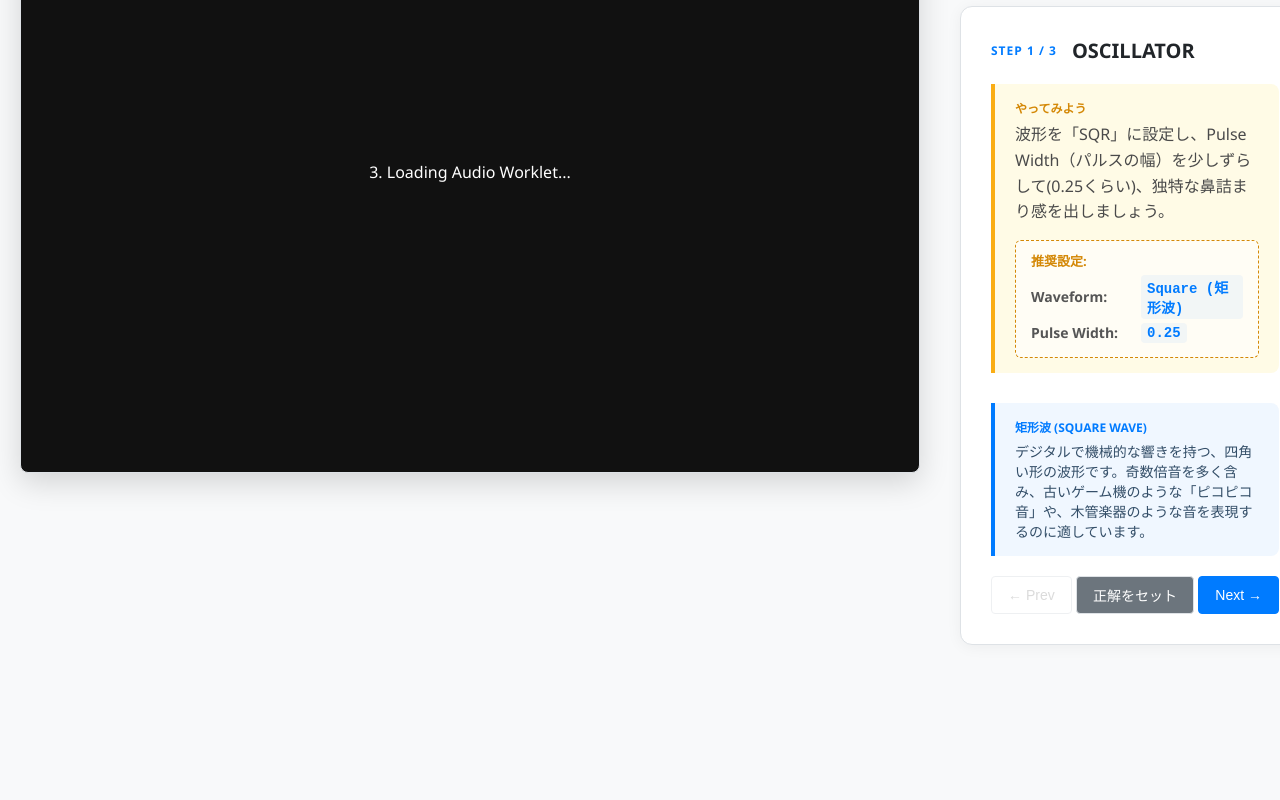
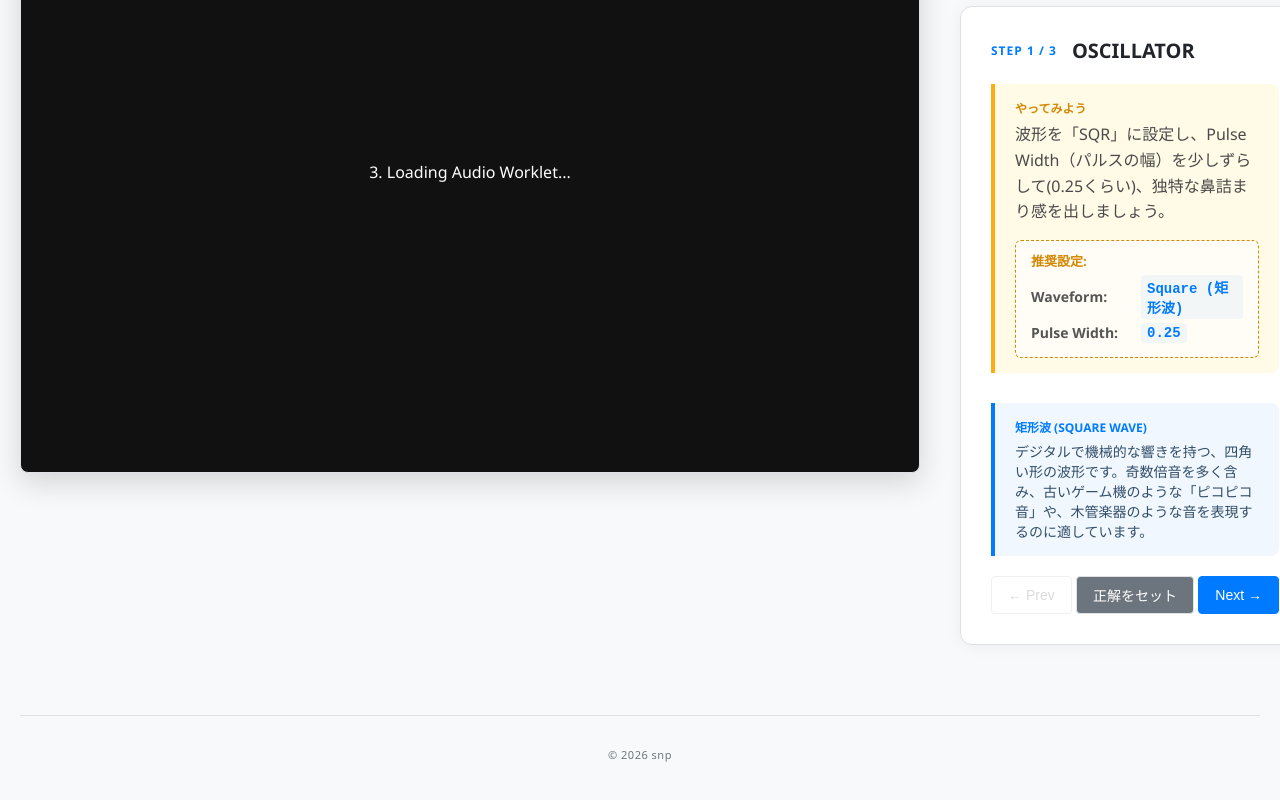
Before and after one commit to snp-model/basic-synthesizer, a React (Vite) app: page /basic in a window 1280 px wide. Shown: the part 324-1124 px from the top of the page. Before the commit the page ends 1009 px from the top, so only its background shows below. Built offline with nearby package versions, Linux system fonts and the light colour scheme.

Commit message:
docs: 著作権表示（フッター）の追加

```diff
--- a/index.html
+++ b/index.html
@@ -1,3 +1,4 @@
+<!-- © 2026 snp -->
 <!doctype html>
 <html lang="ja">
   <head>
--- a/src/App.jsx
+++ b/src/App.jsx
@@ -1,3 +1,4 @@
+/* © 2026 snp */
 import React from 'react';
 import { BrowserRouter as Router, Routes, Route, Navigate } from 'react-router-dom';
 import BasicSynthPage from './pages/BasicSynthPage';
--- a/src/index.css
+++ b/src/index.css
@@ -308,3 +308,13 @@ h1 {
   padding: 2px 6px;
   border-radius: 4px;
 }
+
+.app-footer {
+  margin-top: 40px;
+  padding: 20px 0;
+  text-align: center;
+  border-top: 1px solid var(--border-color);
+  color: var(--secondary-color);
+  font-size: 11px;
+  letter-spacing: 0.5px;
+}
--- a/src/pages/BasicSynthPage.jsx
+++ b/src/pages/BasicSynthPage.jsx
@@ -1,3 +1,4 @@
+/* © 2026 snp */
 import React, { useState, useEffect } from 'react';
 import CmajorViewWrapper from '../components/CmajorViewWrapper';
 import { recipes } from '../data/recipes';
@@ -199,6 +200,10 @@ function BasicSynthPage() {
           </div>
         </div>
       </div>
+
+      <footer className="app-footer">
+        <p>© 2026 snp</p>
+      </footer>
     </div>
   );
 }
```
